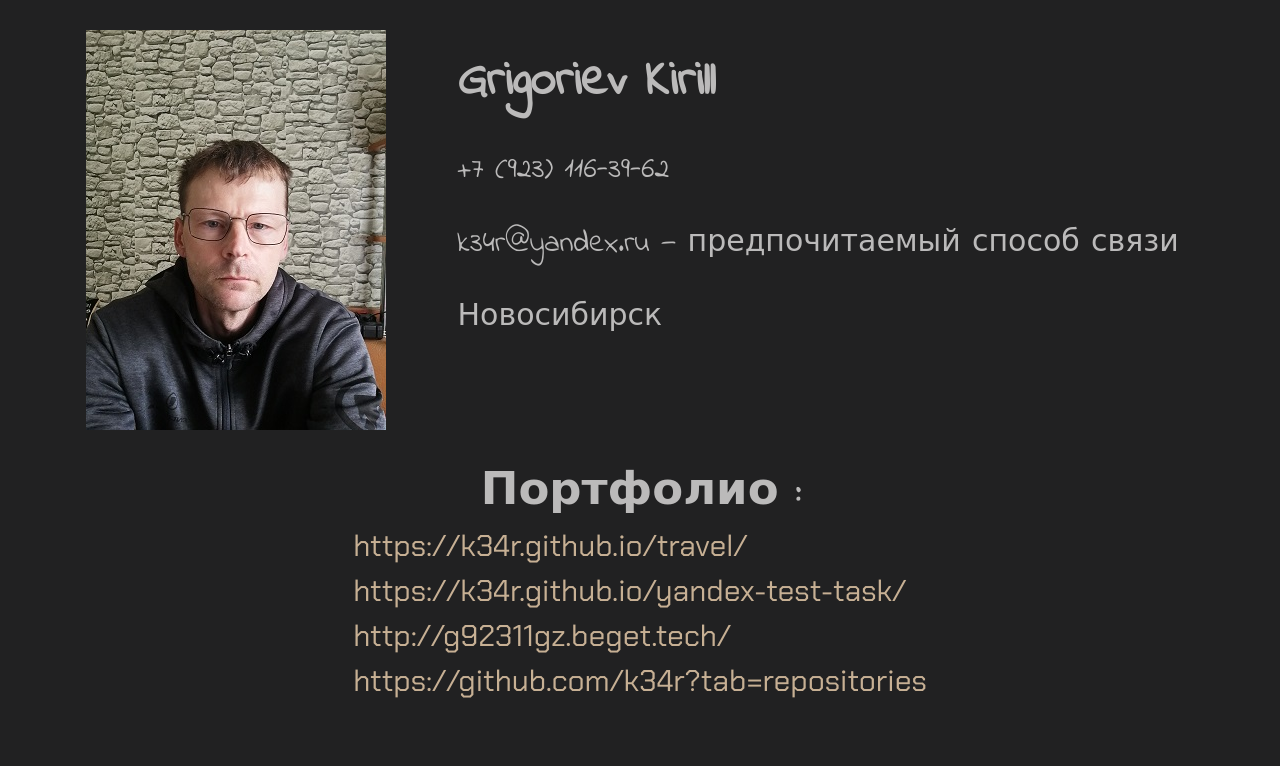
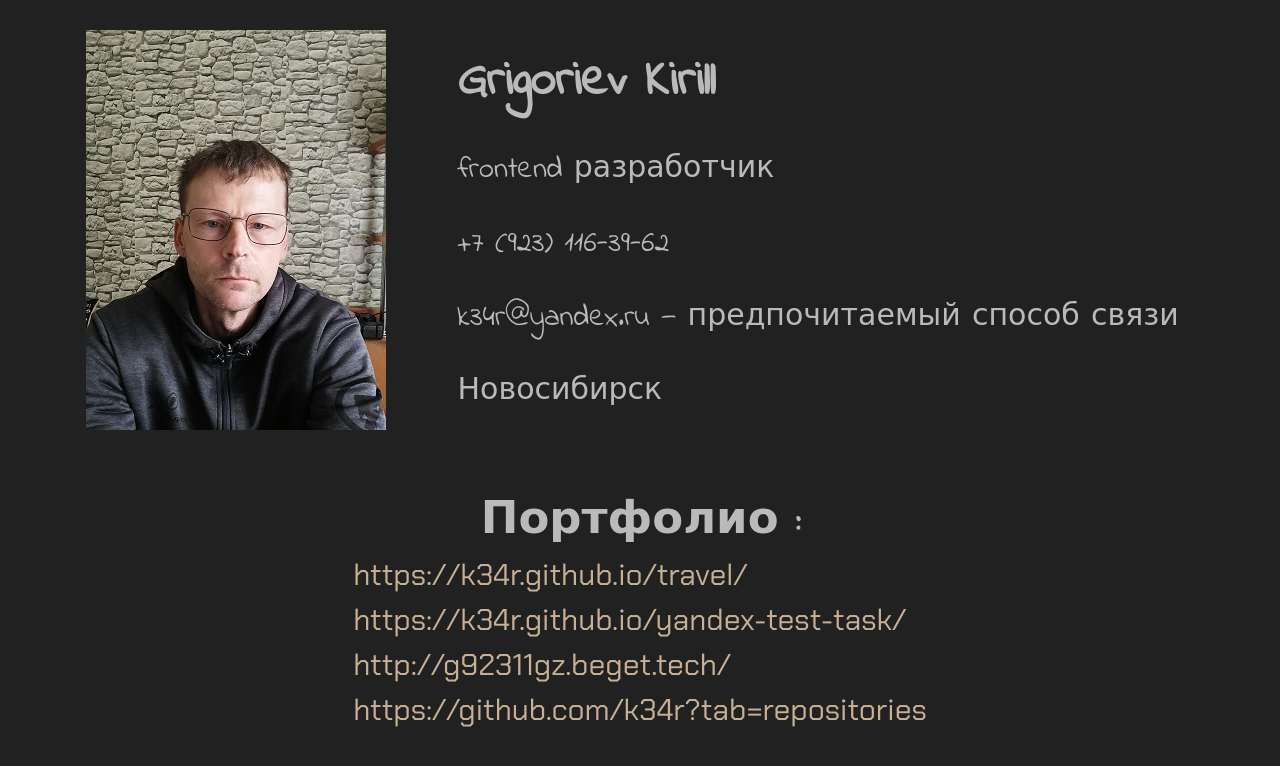
Before and after one commit to k34r/portfolio, a plain HTML site: page index.html in a window 1280 px wide. Drawn offline with Linux system fonts and the light colour scheme; a web font is replaced by a local one.

Commit message:
modified

```diff
--- a/index.html
+++ b/index.html
@@ -17,6 +17,7 @@
         </div>
         <div class="header__info">
             <h1 class="header__caption">Grigoriev Kirill</h1>
+            <p class="header__text">frontend разработчик</p>
             <p class="header__text">+7 (923) 116-39-62</p>
             <p class="header__text">
                 k34r@yandex.ru — предпочитаемый способ связи</p>
```
